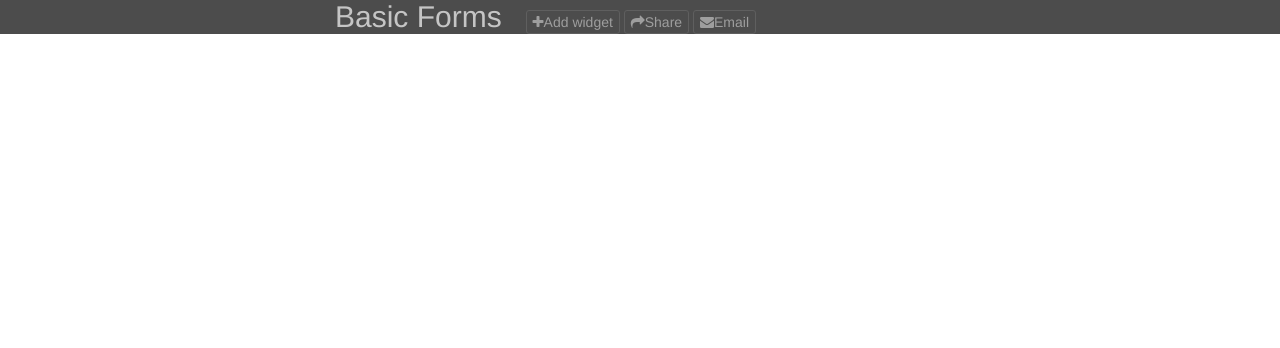
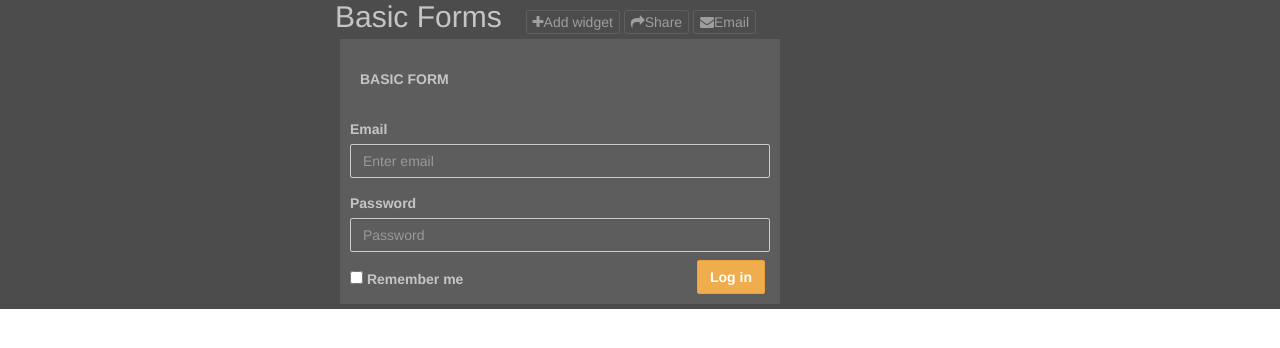
Before and after one commit to ArianeH/dashboard-layout, a plain HTML site: page index.html in a window 1280 px wide. Drawn offline with nearby package versions, Linux system fonts and the light colour scheme.

Commit message:
Set up structure for first two forms and added layout of basic form

```diff
--- a/index.html
+++ b/index.html
@@ -24,6 +24,34 @@
           <button class="heading-btn"><i class="fa fa-envelope" aria-hidden="true"></i>Email</button>
         </span>
 
+        <div class="row">
+          <div class="col-xs-6">
+            <form class="form">
+              <div class="form-heading">Basic Form</div>
+              <div class="form-group">
+                <label for="exampleInputEmail1">Email</label>
+                <input type="email" class="form-control" id="exampleInputEmail1" aria-describedby="emailHelp" placeholder="Enter email">
+              </div>
+              <div class="form-group">
+                <label for="exampleInputPassword1">Password</label>
+                <input type="password" class="form-control" id="exampleInputPassword1" placeholder="Password">
+              </div>
+              <div class="btn-form-group">
+                <span class="form-check">
+                  <label class="form-check-label">
+                    <input type="checkbox" class="form-check-input">
+                    Remember me
+                  </label>
+                </span>
+              </div>
+              <button type="submit" class="btn btn-warning btn-log-in">Log in</button>
+            </form>
+          </div>
+          <div class="col-xs-6">
+
+          </div>
+        </div>
+
 
       </div>
 
--- a/style.css
+++ b/style.css
@@ -15,3 +15,35 @@
   border: 1px solid #5f5f5f;
   color: #9e9e9e;
 }
+.form {
+  background-color: #5d5d5d;
+  color: #c5c5c5;
+  margin: 5px;
+  padding: 10px;
+}
+.form-control {
+  color: #c5c5c5;
+  background-color: #5d5d5d;
+  border-radius: 2px;
+}
+.form-heading {
+  margin: 20px 0px 30px 10px;
+  text-transform: uppercase;
+  font-weight: bolder;
+}
+.form-description {
+  color: #989898;
+  margin-bottom: 10px;
+}
+.btn {
+  font-weight: bolder;
+  border-radius: 2px;
+}
+.btn-log-in {
+  position: absolute;
+  right: 35px;
+  bottom: 15px;
+}
+.btn-form-group {
+  position: relative;
+}
```
